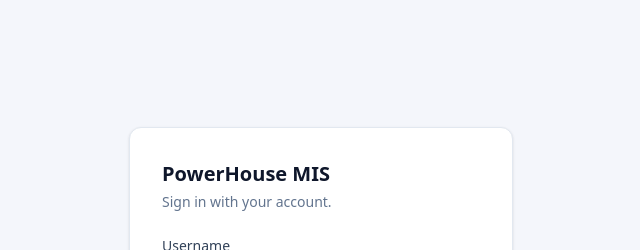
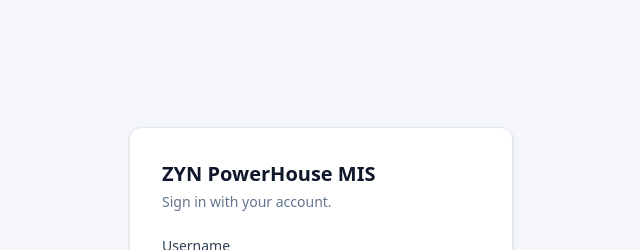
Before and after one commit to punithbtv-pixel/mis, a Next.js app: page /login in a window 1280 px wide. Shown: the top 250 px of the page, without its empty margins (319-959 px from the left). Built offline with nearby package versions, Linux system fonts and the light colour scheme; no server answers.

Commit message:
namechange

```diff
--- a/src/app/layout.js
+++ b/src/app/layout.js
@@ -2,7 +2,7 @@
 import NavBar from "@/components/NavBar";
 
 export const metadata = {
-  title: "PowerHouse MIS",
+  title: "ZYN PowerHouse MIS",
   description: "ZYN Electrical power house daily monitoring & dashboard",
 };
 
--- a/src/app/login/page.js
+++ b/src/app/login/page.js
@@ -37,7 +37,7 @@
         onSubmit={submit}
         className="w-full max-w-sm bg-white rounded-xl shadow-sm border border-slate-200 p-8"
       >
-        <h1 className="text-xl font-semibold text-slate-900">PowerHouse MIS</h1>
+        <h1 className="text-xl font-semibold text-slate-900">ZYN PowerHouse MIS</h1>
         <p className="text-sm text-slate-500 mt-1 mb-6">
           Sign in with your account.
         </p>
```
